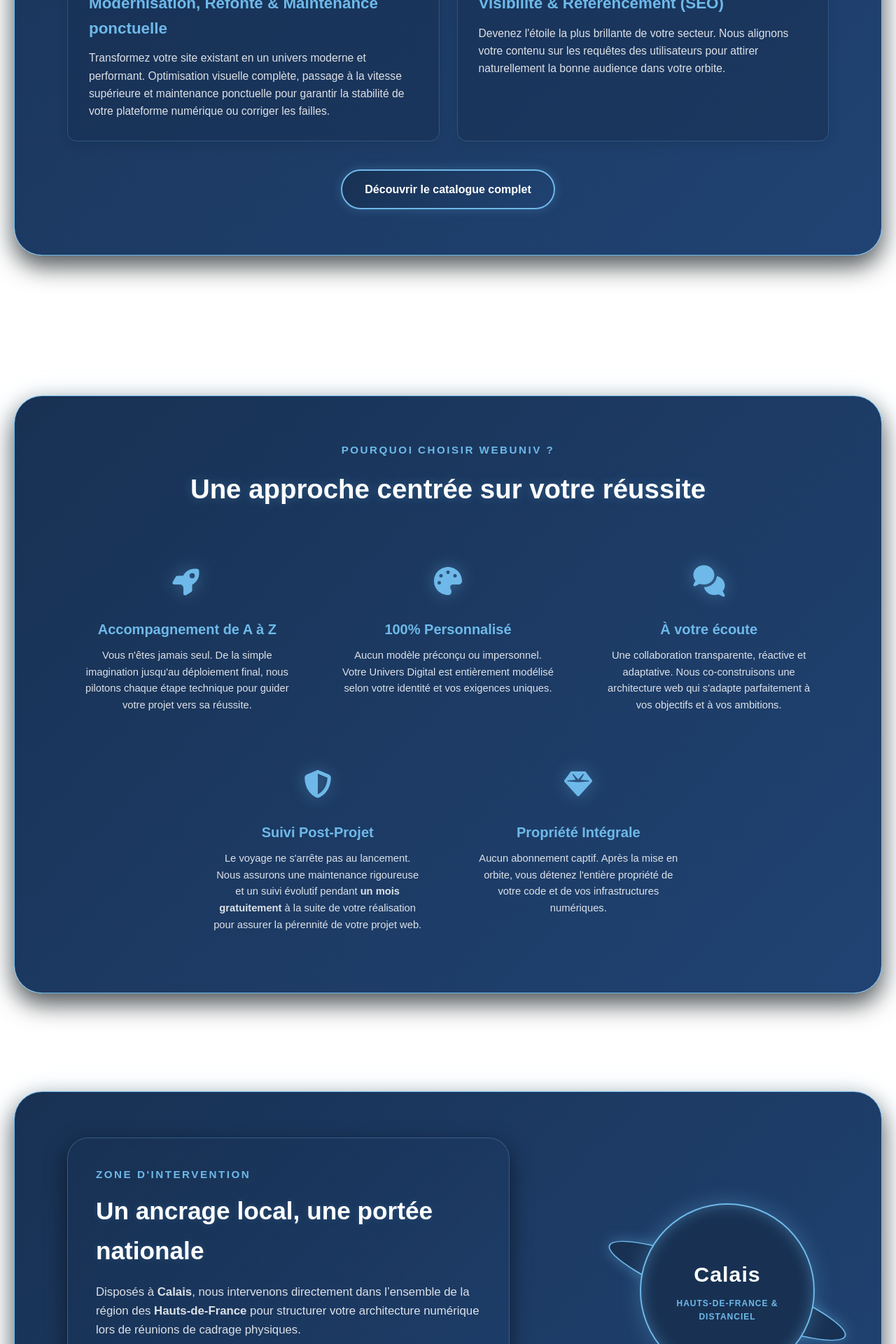
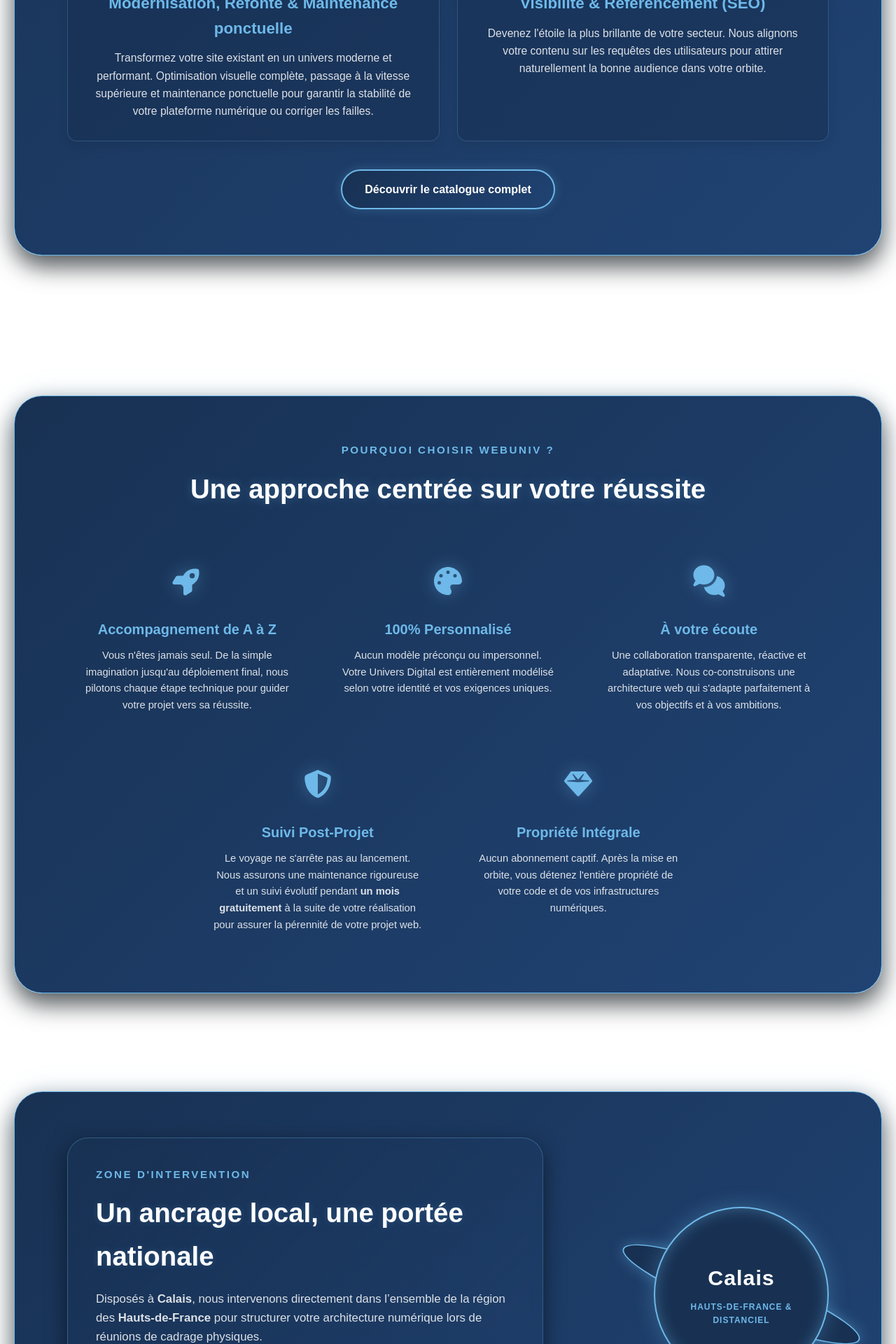
Before and after one commit to JHochart0/WebUniv, a React (Vite) app: page / in a window 1280 px wide. Shown: the part 2328-4248 px from the top of the page at 70% size. Built offline with nearby package versions, Linux system fonts and the light colour scheme.

Commit message:
responsive done for homepage

```diff
--- a/src/css/Home.css
+++ b/src/css/Home.css
@@ -603,8 +603,6 @@
 }
 
 .geo-text-side h2 {
-    color: var(--color-white);
-    font-size: 2.2rem;
     margin: 0 0 18px 0;
     text-shadow: 0 0 10px rgba(110, 185, 233, 0.2);
 }
@@ -727,6 +725,11 @@
         display:block;
     }
 
+    .home-service-card{
+        text-align:center;
+        align-items:center;
+    }
+
     .strengths-grid {
         display: grid;
         grid-template-columns: repeat(4, 1fr);
@@ -781,6 +784,11 @@
         display:block;
     }
 
+    .home-service-card{
+        text-align:center;
+        align-items:center;
+    }
+
     .strengths-grid {
         display: grid;
         grid-template-columns: repeat(6, 1fr);
@@ -795,16 +803,27 @@
         grid-column: span 2;
     }
 
+    /* --- ALTERNATIVE : CÔTE À CÔTE SANS COLLISION --- */
     .geo-content {
-        background: linear-gradient(135deg, var(--color-abyssal-blue) 0%, #204373 100%); /* Même fond */
+        display: flex;
+        justify-content: space-between; /* Pousse le texte à gauche et le badge à droite */
+        align-items: center;
+        gap: 30px;
+        background: linear-gradient(135deg, var(--color-abyssal-blue) 0%, #204373 100%);
     }
 
     .geo-content::before {
         display: none;
     }
 
-    .geo-badge-side{
-        margin-right:20px;
+    .geo-text-side {
+        max-width: 55%; /* On réduit la place du texte pour laisser respirer le badge */
+    }
+
+    .geo-badge-side {
+        margin-left: auto;
+        margin-right: 0;
+        flex-shrink: 0; /* Empêche le badge de se déformer ou de rétrécir */
     }
 }
 
@@ -838,6 +857,14 @@
         padding: 60px 12px;
     }
 
+    .section-title{
+        font-size : 1.7rem;
+    }
+
+    .geo-text-side h2{
+       font-size: 1.7rem;
+    }
+
     .section-content-wrapper, .cta-box {
         padding: 45px 24px;
         border-radius: 40px;
@@ -847,12 +874,19 @@
         font-size: 1.7rem;
     }
 
+
     .bg-orbit-system {
         display: none;
     }
 
     .cta-icon-wrapper .bg-orbit-system{
         display:block;
+    }
+
+        /*buttons in home page*/
+    .cta-box .navLink,
+    .section-actions .navLink{
+        font-size:0.9rem;
     }
 
     .cta-icon-wrapper {
@@ -864,9 +898,21 @@
         animation: planetaryFloatMobile 4s infinite ease-in-out;
     }
 
+    .home-service-card{
+        text-align:center;
+        align-items:center;
+    }
+
     .home-services-grid {
-      grid-template-columns: 1fr;
+        grid-template-columns: 1fr;
     }
+
+    .strengths-grid {
+        display:flex;
+        flex-direction:column;
+        justify-content:center;
+    }
+
 
     .geo-content {
         padding: 40px 20px;
@@ -916,8 +962,37 @@
         display: none;
     }
 
+
+
     .cta-icon-wrapper .bg-orbit-system{
         display:block;
+    }
+
+    .home-service-card{
+        text-align:center;
+        align-items:center;
+    }
+
+    .strengths-grid {
+        display: grid !important;
+        margin:auto;
+        grid-template-columns: repeat(2, 1fr) !important;
+    }
+
+    .strengths-grid > * {
+        grid-column: auto !important;
+
+    }
+
+    .strengths-grid > *:nth-child(5) {
+        grid-column: 1 / span 2 !important;
+        justify-self: center;
+        width: 40%;
+    }
+
+
+    .geo-badge-side{
+        margin:auto;
     }
 
     .geo-content {
--- a/src/pages/Home.jsx
+++ b/src/pages/Home.jsx
@@ -185,7 +185,7 @@
                 <div className="geo-content">
                     <div className="geo-text-side">
                         <span className="section-subtitle">Zone d'intervention</span>
-                        <h2>Un ancrage local, une portée nationale</h2>
+                        <h2 className="section-title">Un ancrage local, une portée nationale</h2>
                         <p>Disposés à <strong>Calais</strong>, nous intervenons directement dans l’ensemble de la région des <strong>Hauts-de-France</strong> pour structurer votre architecture numérique lors de réunions de cadrage physiques.</p>
                         <p>Afin d'étendre notre expertise à l'échelle nationale, nous gérons également vos projets intégralement à distance grâce à des méthodes collaboratives éprouvées, garantissant la même rigueur dans le déploiement de votre monde digital.</p>
                     </div>
```
